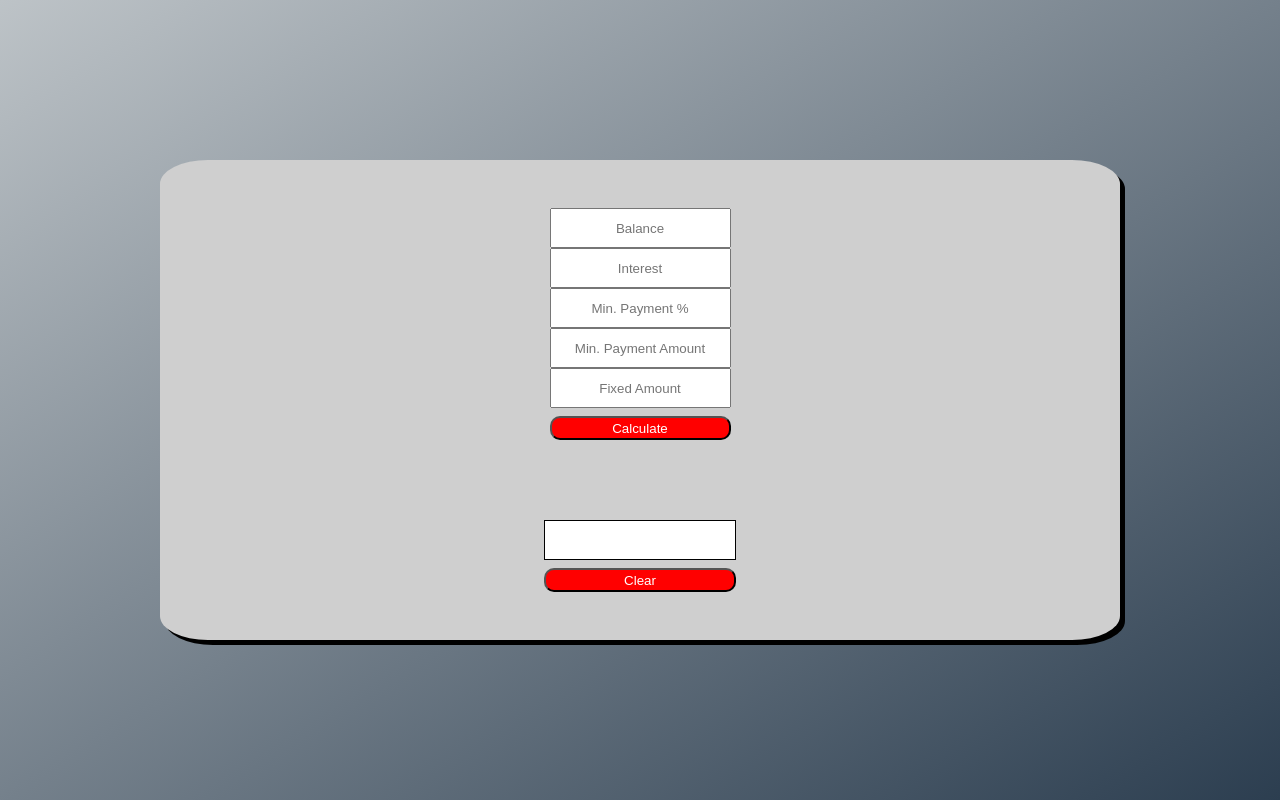
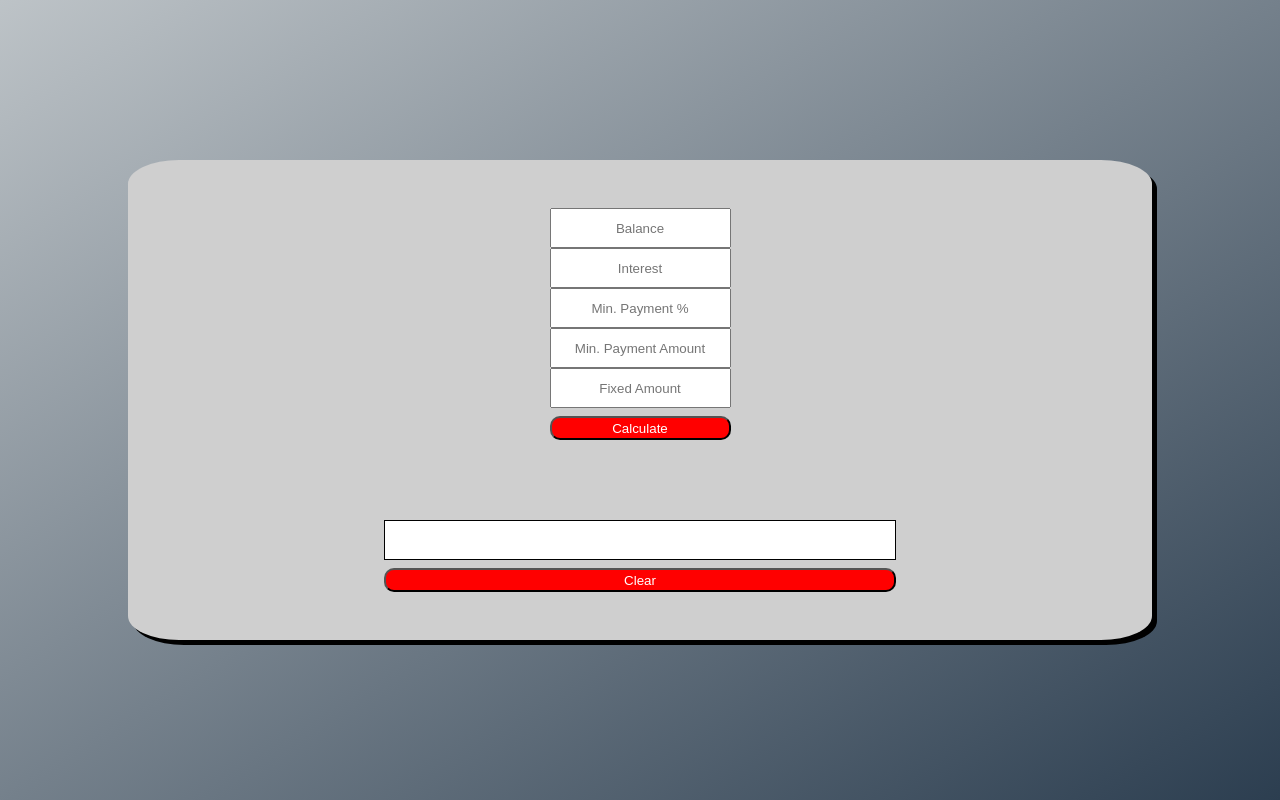
Before and after one commit to Joe-Killian/card-repayment, a plain HTML site: page index.html in a window 1280 px wide. Drawn offline with Linux system fonts and the light colour scheme.

Commit message:
Add files via upload

```diff
--- a/style.css
+++ b/style.css
@@ -17,7 +17,7 @@ body {
     align-items: center;
     flex-direction: column;
     background-color: rgb(207, 207, 207);
-    width: 80%;
+    min-width: 80%;
     margin: 20vh;
     border-radius: 5%;
     box-shadow: 5px 5px;
@@ -27,7 +27,7 @@ body {
     justify-content: center;
     align-items: center;
     flex-direction: column;
-    min-width: 50%;
+    min-width: 80%;
     text-align: center;
     height: 5vh;
 
@@ -44,7 +44,7 @@ body {
     justify-content: center;
     align-items: center;
     flex-direction: column;
-    min-width: 20%;
+    min-width: 50%;
     text-align: center;
     height: 5vh;
     border: 1px solid black;
@@ -54,7 +54,7 @@ body {
 }
 .clearbut {
     border-radius: 10px;
-    width: 20%;
+    width: 50%;
     height: 3vh;
     margin-top: 1vh;
 }
```
